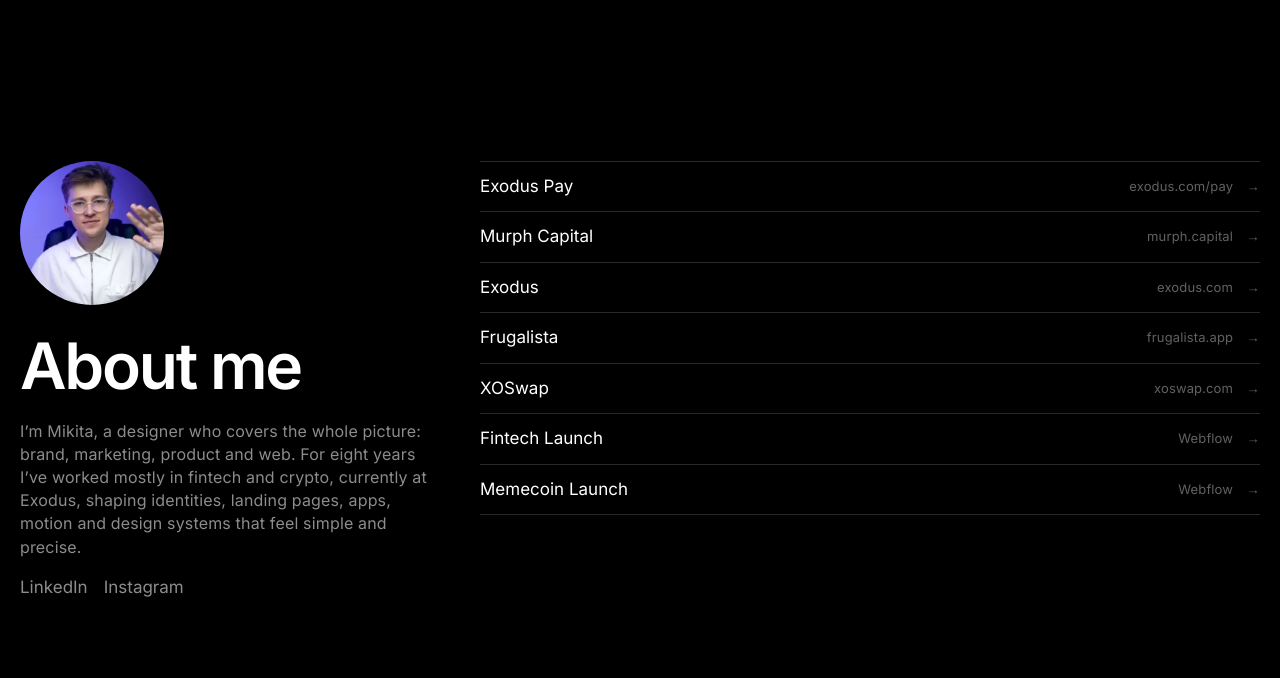
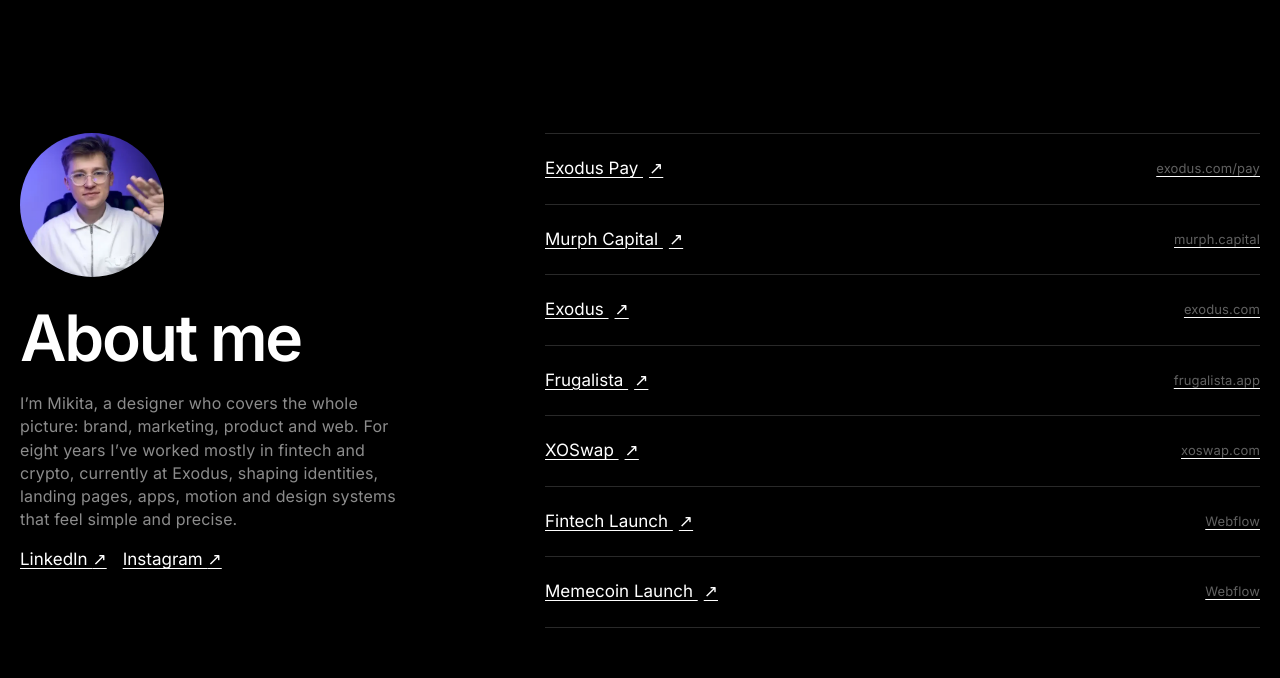
Before and after one commit to grivitsky/design-proposals, a plain HTML site: page proximal-vc/index.html in a window 1280 px wide. Shown: the part 820-1498 px from the top of the page. Drawn offline with Linux system fonts and the light colour scheme; grey boxes are pictures that could not be loaded.

Commit message:
Quiet the About links and open the columns
Hover is only a color change. Each link keeps a static arrow and underline, and the work rows sit farther from the bio.

Co-authored-by: Nikita <grivitsky@users.noreply.github.com>

```diff
--- a/proximal-vc/index.html
+++ b/proximal-vc/index.html
@@ -33,18 +33,18 @@
           <h2>About me</h2>
           <p class="support">I’m Mikita, a designer who covers the whole picture: brand, marketing, product and web. For eight years I’ve worked mostly in fintech and crypto, currently at Exodus, shaping identities, landing pages, apps, motion and design systems that feel simple and precise.</p>
           <p class="socials">
-            <a href="https://www.linkedin.com/in/grivitsky/" target="_blank" rel="noopener">LinkedIn</a>
-            <a href="https://www.instagram.com" target="_blank" rel="noopener">Instagram</a>
+            <a href="https://www.linkedin.com/in/grivitsky/" target="_blank" rel="noopener">LinkedIn <span aria-hidden="true">↗</span></a>
+            <a href="https://www.instagram.com" target="_blank" rel="noopener">Instagram <span aria-hidden="true">↗</span></a>
           </p>
         </div>
         <ul class="links">
-          <li><a href="https://www.exodus.com/pay" target="_blank" rel="noopener">Exodus Pay <span class="meta">exodus.com/pay <span class="arrow" aria-hidden="true">→</span></span></a></li>
-          <li><a href="https://murph.capital" target="_blank" rel="noopener">Murph Capital <span class="meta">murph.capital <span class="arrow" aria-hidden="true">→</span></span></a></li>
-          <li><a href="https://www.exodus.com" target="_blank" rel="noopener">Exodus <span class="meta">exodus.com <span class="arrow" aria-hidden="true">→</span></span></a></li>
-          <li><a href="https://frugalista.app" target="_blank" rel="noopener">Frugalista <span class="meta">frugalista.app <span class="arrow" aria-hidden="true">→</span></span></a></li>
-          <li><a href="https://www.xoswap.com" target="_blank" rel="noopener">XOSwap <span class="meta">xoswap.com <span class="arrow" aria-hidden="true">→</span></span></a></li>
-          <li><a href="https://financial-startup.webflow.io" target="_blank" rel="noopener">Fintech Launch <span class="meta">Webflow <span class="arrow" aria-hidden="true">→</span></span></a></li>
-          <li><a href="https://mystery-coin.webflow.io" target="_blank" rel="noopener">Memecoin Launch <span class="meta">Webflow <span class="arrow" aria-hidden="true">→</span></span></a></li>
+          <li><a href="https://www.exodus.com/pay" target="_blank" rel="noopener"><span>Exodus Pay <span class="arrow" aria-hidden="true">↗</span></span><span class="meta">exodus.com/pay</span></a></li>
+          <li><a href="https://murph.capital" target="_blank" rel="noopener"><span>Murph Capital <span class="arrow" aria-hidden="true">↗</span></span><span class="meta">murph.capital</span></a></li>
+          <li><a href="https://www.exodus.com" target="_blank" rel="noopener"><span>Exodus <span class="arrow" aria-hidden="true">↗</span></span><span class="meta">exodus.com</span></a></li>
+          <li><a href="https://frugalista.app" target="_blank" rel="noopener"><span>Frugalista <span class="arrow" aria-hidden="true">↗</span></span><span class="meta">frugalista.app</span></a></li>
+          <li><a href="https://www.xoswap.com" target="_blank" rel="noopener"><span>XOSwap <span class="arrow" aria-hidden="true">↗</span></span><span class="meta">xoswap.com</span></a></li>
+          <li><a href="https://financial-startup.webflow.io" target="_blank" rel="noopener"><span>Fintech Launch <span class="arrow" aria-hidden="true">↗</span></span><span class="meta">Webflow</span></a></li>
+          <li><a href="https://mystery-coin.webflow.io" target="_blank" rel="noopener"><span>Memecoin Launch <span class="arrow" aria-hidden="true">↗</span></span><span class="meta">Webflow</span></a></li>
         </ul>
       </div>
     </section>
--- a/proximal-vc/styles.css
+++ b/proximal-vc/styles.css
@@ -135,7 +135,8 @@ h2 { font-size: clamp(40px, 5vw, 64px); }
 @media (min-width: 800px) {
   .about {
     grid-template-columns: minmax(0, 0.7fr) minmax(0, 1.3fr);
-    gap: 40px;
+    column-gap: 140px;
+    row-gap: 40px;
   }
 }
 
@@ -165,45 +166,32 @@ h2 { font-size: clamp(40px, 5vw, 64px); }
   margin: 16px 0 0;
 }
 
+.socials a,
+.links a {
+  color: #fff;
+  text-decoration: underline;
+  text-decoration-thickness: 1px;
+  text-underline-offset: 3px;
+  transition: color 200ms ease;
+}
+
 .socials a {
-  color: var(--smoke);
-  text-decoration: none;
   font-size: 17px;
   letter-spacing: 0;
-  transition: color var(--ease), transform var(--ease);
 }
 
-.socials:hover a { color: rgba(255, 255, 255, 0.34); }
-
 .socials a:hover,
-.js .reveal.in .socials a:hover {
-  color: #fff;
-  transform: translateX(8px);
-}
+.links a:hover { color: var(--smoke); }
 
 .links a {
-  position: relative;
   display: flex;
   justify-content: space-between;
   align-items: center;
   gap: 16px;
-  padding: 12px 0;
+  padding: 22px 0;
   border-top: 1px solid var(--line);
-  text-decoration: none;
   letter-spacing: 0;
   font-size: 17px;
-  transition: color var(--ease), transform var(--ease);
-}
-
-.links a::before {
-  content: "";
-  position: absolute;
-  left: 0;
-  top: -1px;
-  height: 1px;
-  width: 0;
-  background: #fff;
-  transition: width var(--ease);
 }
 
 .links li:last-child a { border-bottom: 1px solid var(--line); }
@@ -213,27 +201,9 @@ h2 { font-size: clamp(40px, 5vw, 64px); }
   font-size: 13px;
   letter-spacing: 0.01em;
   white-space: nowrap;
-  transition: color var(--ease);
 }
 
-.links .arrow {
-  display: inline-block;
-  margin-left: 10px;
-  transition: transform var(--ease);
-}
-
-.links:hover a { color: rgba(255, 255, 255, 0.34); }
-
-.links a:hover {
-  color: #fff;
-  transform: translateX(8px);
-}
-
-.links a:hover::before { width: 100%; }
-
-.links a:hover .meta { color: var(--ink); }
-
-.links a:hover .arrow { transform: translateX(5px) rotate(-35deg); }
+.links .arrow { margin-left: 6px; }
 
 .stage {
   width: min(1440px, calc(100% - var(--gutter) * 2));
```
